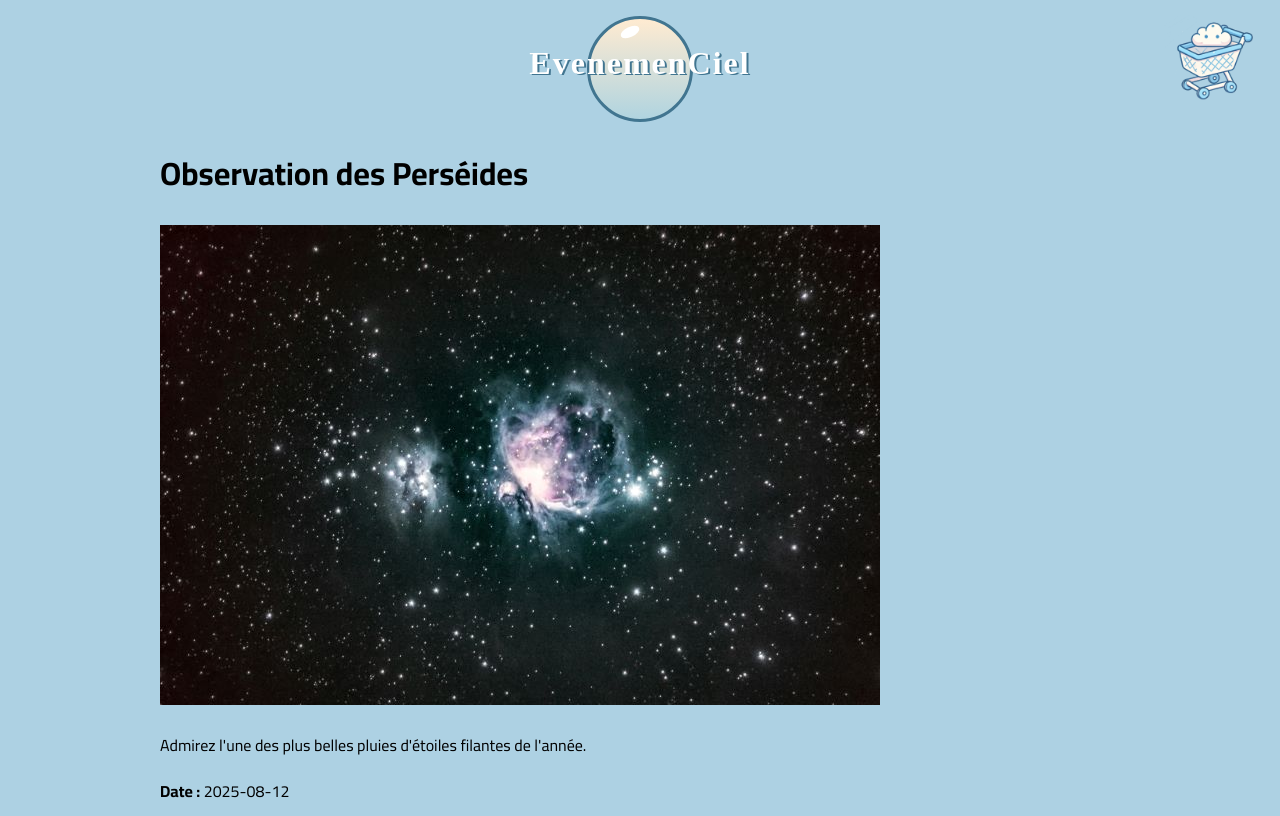
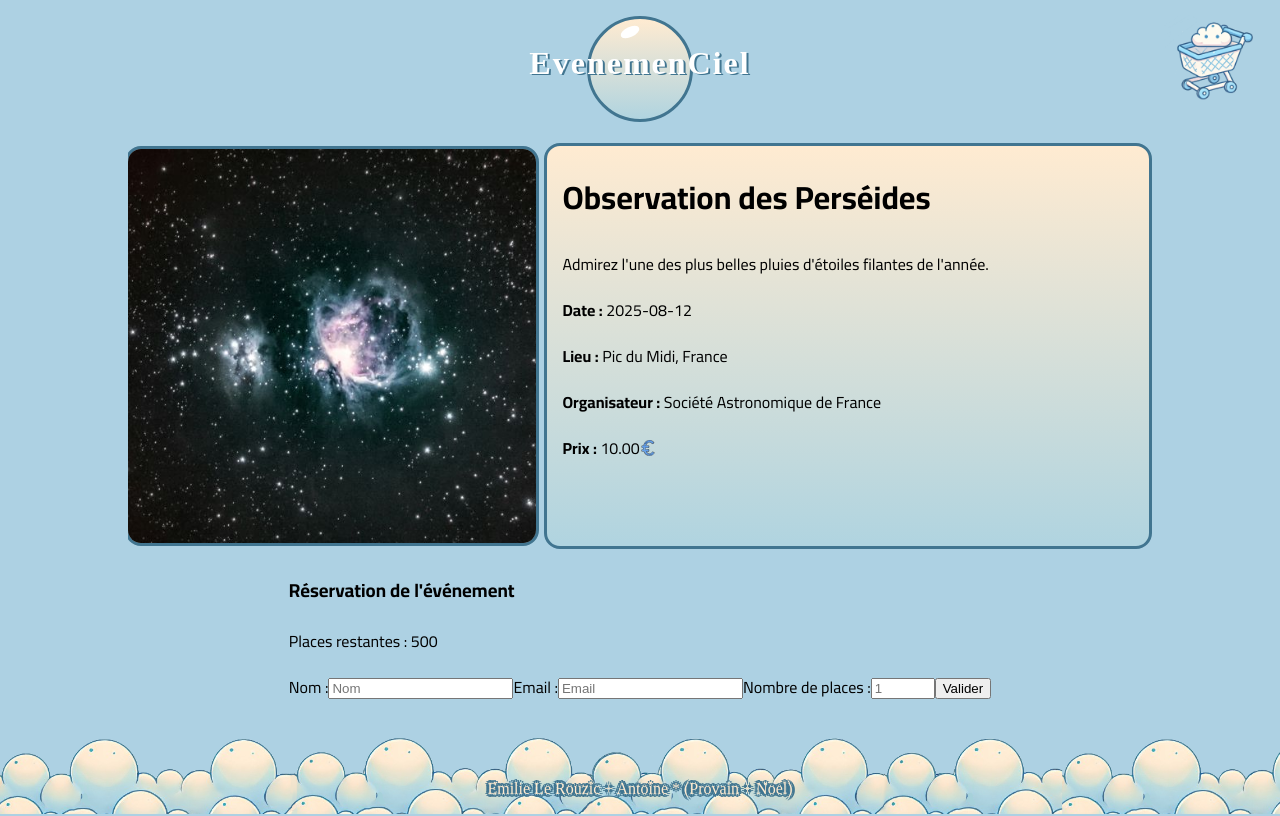
Before and after one commit to Paum2tair/projetJSM2, a React (Vite) app in the folder EvenemenCiel/: page /details/1 in a window 1280 px wide. Shown: the top 816 px of the page. Built offline with nearby package versions, Linux system fonts and the light colour scheme; a web font is replaced by a local one.

Commit message:
🎨 css détails🎨

```diff
--- a/EvenemenCiel/src/assets/css/details.css
+++ b/EvenemenCiel/src/assets/css/details.css
@@ -1,8 +1,58 @@
-body {
-    color: black;
+.container .event-details {
+    width: 80%;
+    height: 25em;
+    padding: 0.5em;
+    display: flex;
+    align-items: center;
+    margin-top: 1em;
+
+  }
+
+  .container .event-details .titre_image {
+    width: 50%;
+    display: flex;
+    flex-direction: column;
+    align-items: center;
+    justify-content: center;
+    height: 100%;
+    padding-right: 0.5em;
+    /* Pour garantir que le conteneur respecte sa hauteur définie */
+    overflow: hidden;
+  }
+
+  .container .event-details .titre_image p {
+    margin-left: 0.5em;
+  }
+
+  .container .event-details .titre_image img {
+
+    border-radius: 1em;
+    /* box-shadow: 3px 3px 5px var(--couleur_bdr); */
+    /* Ajout de object-fit pour contrôler comment l'image se dimensionne */
+    object-fit: cover;
+    /* Pour éviter les distorsions */
+    border: 3px solid var(--couleur_bdr);
+    object-position: center;
     width: 100%;
-}
+    height: 100%;
+  }
 
-.event-details {
-    width: 75%;
-}
+  .container .event-details .text {
+    border: 3px solid var(--couleur_bdr);
+    text-align: left;
+    background: linear-gradient(to bottom, var(--couleur_deg_1), var(--couleur_deg_2));
+    width: 70%;
+    height: 100%;
+    border-radius: 1em;
+    /* box-shadow: 3px 3px 5px var(--couleur_bdr); */
+    padding: 0em 1em;
+  }
+  .container .event-details .text p{
+    position: relative;
+  }
+  .container .event-details .text p img{
+    width: 1em;
+    position: absolute;
+    top: 25%;
+
+  }
--- a/EvenemenCiel/src/pages/Details.tsx
+++ b/EvenemenCiel/src/pages/Details.tsx
@@ -47,15 +47,21 @@ const Details: React.FC = () => {
         <Header />
         <div className="container">
           <div className="event-details">
+            <div className="titre_image">
+              <img src={`/images/${event.title}.jpg`} alt={event.title} />
+
+            </div>
+            <div className="text">
+
               <h1>{event.title}</h1>
-              <img src={`/images/${event.title}.jpg`} alt={event.title} />
               <p>{event.description}</p>
               <p><strong>Date :</strong> {event.date}</p>
-              <p><strong>Lieu :</strong> {event.location}</p>
+              <p><strong>Lieu :</strong> {event.location} </p>
               <p><strong>Organisateur :</strong> {event.organizer}</p>
-              <p><strong>Prix :</strong> 💰 {event.price.toFixed(2)}€</p>
+              <p><strong>Prix :</strong>   {event.price.toFixed(2)} <img src="/euro.png" alt="Euro" /></p>
             </div>
-            <Form eventId={event.id} max_places={event.max_attendees} evente={event}/>
+          </div>
+          <Form eventId={event.id} max_places={event.max_attendees} evente={event} />
         </div>
         <Footer />
       </div>
```
Lines whose indentation alone changed are shown as unchanged.
